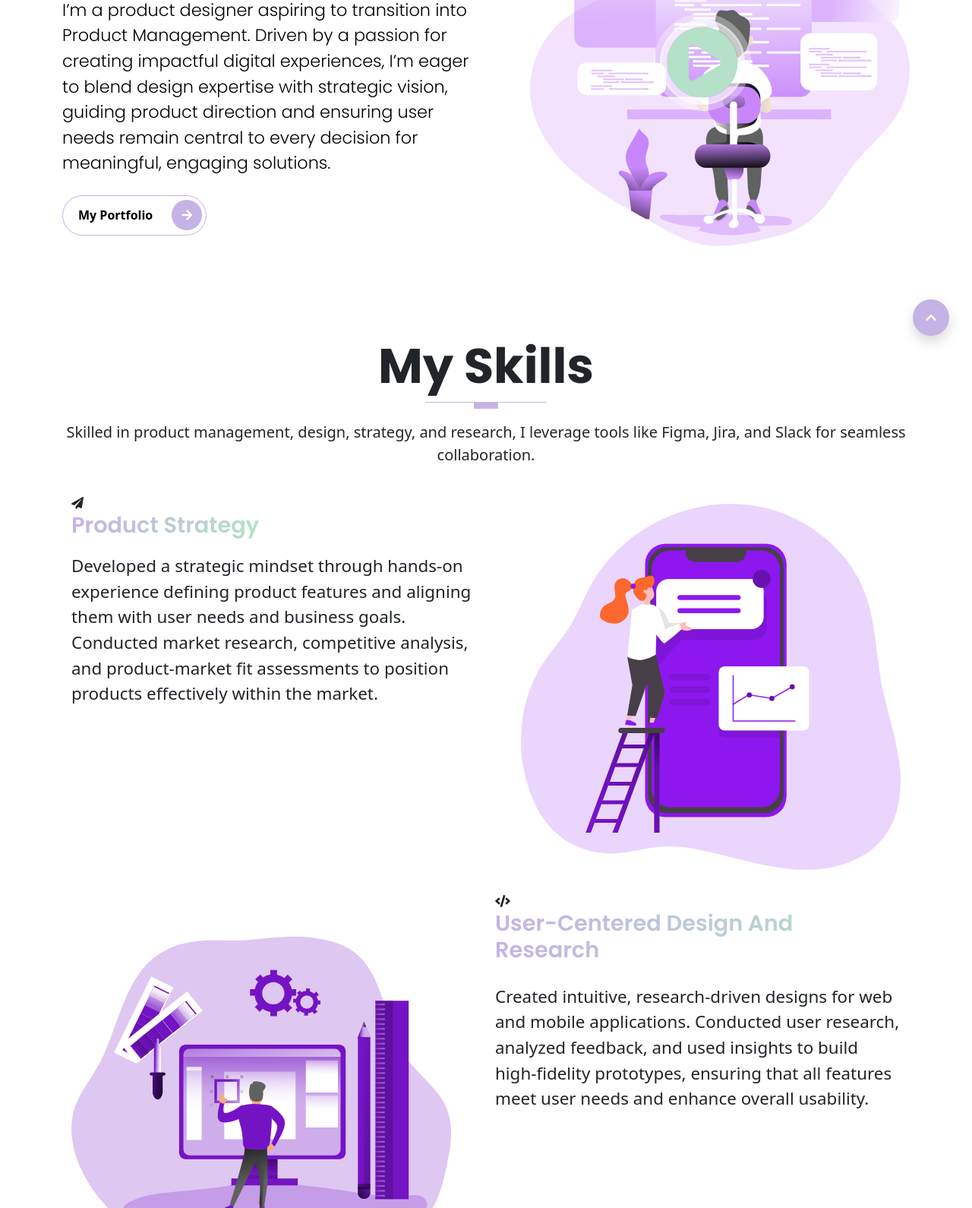
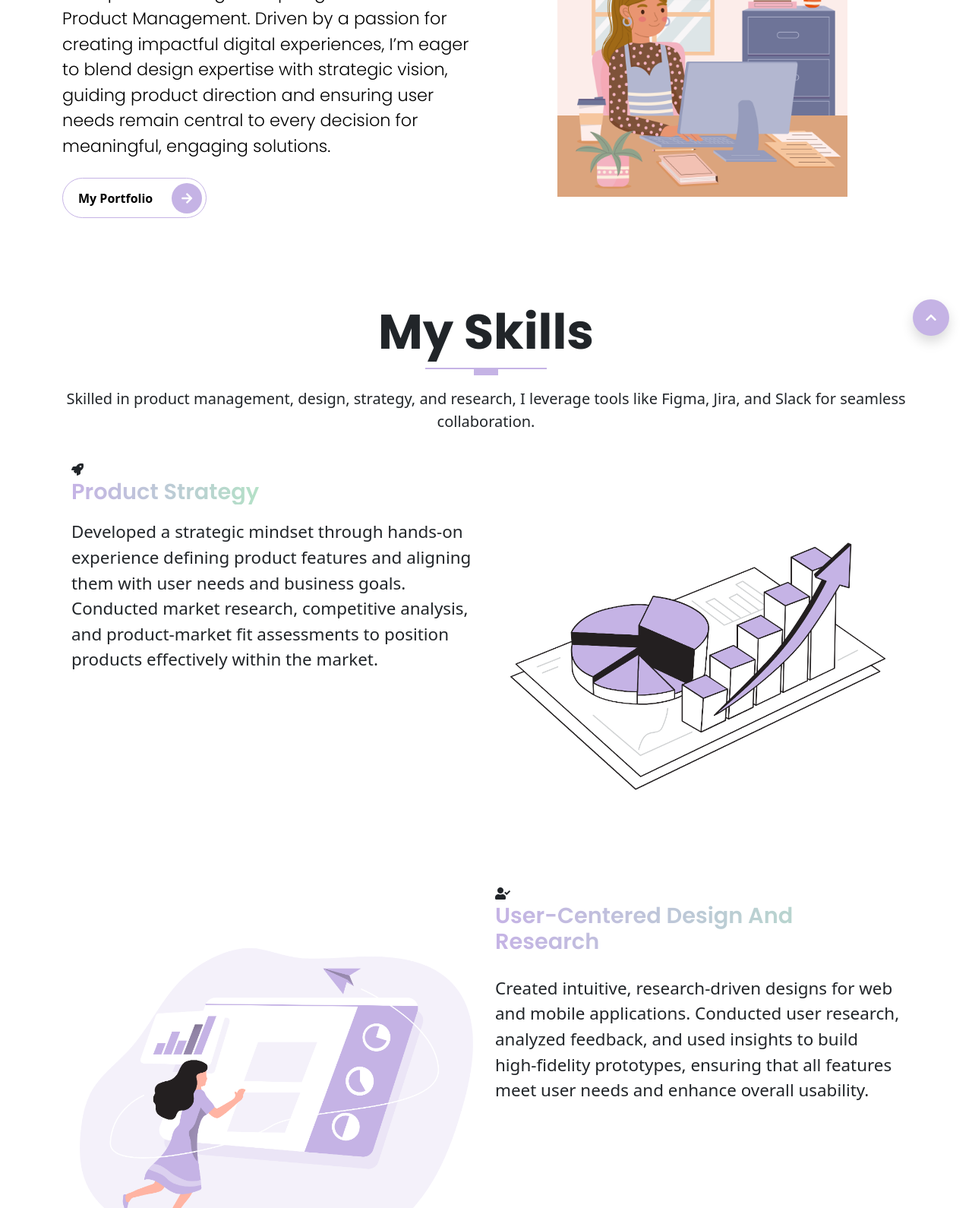
Before and after one commit to Paridhi-31/portfolio, a website: page index.html in a window 1280 px wide. Shown: the part 328-1918 px from the top of the page at 76% size. Drawn offline with nearby package versions, Linux system fonts and the light colour scheme.

Commit message:
HOME IMAGES DONE!

```diff
--- a/index.html
+++ b/index.html
@@ -18,7 +18,7 @@
 <nav class="navbar navbar-expand-lg navbar-light menu shadow fixed-top">
     <div class="container">
       <a class="navbar-brand" href="index.html">
-        <img src="images/logo.png" alt="logo image" style="height: 50px; width: auto;" class="logo">
+        <img src="images/logo.png" alt="logo image" style="height: 44px; width: auto;" class="logo">
       </a>
       <button class="navbar-toggler" type="button" data-bs-toggle="collapse" data-bs-target="#navbarNav" aria-controls="navbarNav" aria-expanded="false" aria-label="Toggle navigation">
         <span class="navbar-toggler-icon"></span>
@@ -61,17 +61,10 @@
         </button>
       </a>
       </div>
-      <!-- START THE CONTENT FOR THE VIDEO -->
-      <div class="col-md-6 intros text-end">
-        <div class="video-box">
-          <img src="images/arts/intro-section-illustration.png" alt="video illutration" class="img-fluid">
-          <a href="#" class="glightbox position-absolute top-50 start-50 translate-middle">
-            <span>
-              <i class="fas fa-play-circle"></i>
-            </span>
-            <span class="border-animation border-animation--border-1"></span>
-            <span class="border-animation border-animation--border-2"></span>
-          </a>
+      <!-- START THE CONTENT FOR THE IMAGE -->
+      <div class="col-md-6 intros text-end text-center mt-3">
+        <div class="into-pic">
+          <img src="images/home/intro.jpg" alt="intro illutration" class="img-fluid" style="max-width: 70%; height: auto;">
         </div>
       </div>
     </div>
@@ -99,7 +92,7 @@
     <div class="row">
       <div class="col-lg-6 col-md-6 col-sm-12 col-xs-12 services mt-4">
         <div class="services__content">
-          <div class="icon d-block fas fa-paper-plane"></div>
+          <div class="icon d-block fas fa-rocket"></div>
           <h3 class="display-3--title mt-1 mb-0">Product Strategy</h3>
           <p class="display-2--description lh-base">
             Developed a strategic mindset through hands-on experience defining product features and aligning
@@ -110,7 +103,7 @@
       </div>
       <div class="col-lg-6 col-md-6 col-sm-12 col-xs-12 services mt-4 text-end">
         <div class="services__pic">
-          <img src="images/services/service-1.png" alt="marketing illustration" class="img-fluid">
+          <img src="images/home/product _strategy.png" alt="product strategy illustration" class="img-fluid">
         </div>
       </div>
     </div>
@@ -118,12 +111,12 @@
     <div class="row">
       <div class="col-lg-6 col-md-6 col-sm-12 col-xs-12 services mt-4 text-start">
         <div class="services__pic">
-          <img src="images/services/service-2.png" alt="web development illustration" class="img-fluid">
+          <img src="images/home/user_centered_design.png" alt="User-Centered Design illustration" class="img-fluid">
         </div>
       </div>
       <div class="col-lg-6 col-md-6 col-sm-12 col-xs-12 services mt-4">
         <div class="services__content">
-          <div class="icon d-block fas fa-code"></div>
+          <div class="icon d-block fas fa-user-check"></div>
           <h3 class="display-3--title mt-1">User-Centered Design and Research</h3>
           <p class="display-2--description lh-base">
             Created intuitive, research-driven designs for web and mobile applications. Conducted user research, analyzed feedback,
@@ -137,7 +130,7 @@
     <div class="row">
       <div class="col-lg-6 col-md-6 col-sm-12 col-xs-12 services mt-4">
         <div class="services__content">
-          <div class="icon d-block fas fa-paper-plane"></div>
+          <div class="icon d-block fas fa-tasks"></div>
           <h3 class="display-3--title mt-1">Product Roadmapping and Prioritization</h3>
           <p class="display-2--description lh-base">
             Organized and prioritized product features, aligning development tasks with strategic objectives and user expectations.
@@ -147,7 +140,7 @@
       </div>
       <div class="col-lg-6 col-md-6 col-sm-12 col-xs-12 services mt-4 text-end">
         <div class="services__pic">
-          <img src="images/services/service-3.png" alt="marketing illustration" class="img-fluid">
+          <img src="images/home/product_roadmap.png" alt="Product Roadmapping illustration" class="img-fluid">
         </div>
       </div>
     </div>
@@ -155,17 +148,17 @@
     <div class="row">
       <div class="col-lg-6 col-md-6 col-sm-12 col-xs-12 services mt-4 text-start">
         <div class="services__pic">
-          <img src="images/services/service-2.png" alt="web development illustration" class="img-fluid">
+          <img src="images/home/analysis.png" alt="Market Research illustration" class="img-fluid">
         </div>
       </div>
       <div class="col-lg-6 col-md-6 col-sm-12 col-xs-12 services mt-4">
         <div class="services__content">
-          <div class="icon d-block fas fa-code"></div>
+          <div class="icon d-block fas fa-chart-line"></div>
           <h3 class="display-3--title mt-1">Market Research and Analysis</h3>
           <p class="display-2--description lh-base">
-            Experienced in analyzing market trends, competitor offerings, and customer needs. Used insights from tools like
-            Google Analytics and SEMrush to support strategic decision-making, refine product positioning, and identify new
-            opportunities for growth.
+            Actively learning and developing market research skills to understand trends, competitor strategies, and user needs.
+            Working toward a solid foundation in analysis techniques that will support strategic product decisions and growth
+            identification.
           </p>
         </div>
       </div>
@@ -174,7 +167,7 @@
     <div class="row">
       <div class="col-lg-6 col-md-6 col-sm-12 col-xs-12 services mt-4">
         <div class="services__content">
-          <div class="icon d-block fas fa-paper-plane"></div>
+          <div class="icon d-block fas fa-users"></div>
           <h3 class="display-3--title mt-1">Communication and Collaboration</h3>
           <p class="display-2--description lh-base">
             Facilitated clear, concise communication across design, engineering, and marketing teams to ensure alignment on
@@ -185,7 +178,7 @@
       </div>
       <div class="col-lg-6 col-md-6 col-sm-12 col-xs-12 services mt-4 text-end">
         <div class="services__pic">
-          <img src="images/services/service-3.png" alt="marketing illustration" class="img-fluid">
+          <img src="images/home/communication.png" alt="Communication illustration" class="img-fluid">
         </div>
       </div>
     </div>
@@ -200,7 +193,7 @@
 
 <section id="portfolio" class="portfolio">
   <div class="container">
-    <div class="row text-center mt-5">
+    <div class="row text-center mt-0">
       <h1 class="display-3 fw-bold text-capitalize">Latest work</h1>
       <div class="heading-line"></div>
       <p class="lead">
--- a/scss/sections/_intro-section.scss
+++ b/scss/sections/_intro-section.scss
@@ -7,45 +7,3 @@
     width: 100%;
     height: 100%;
 }
-
-.intros {
-
-
-    .video-box {
-        position: relative;
-
-
-        a {
-            // @include absoluteCenter;
-
-            span {
-
-
-                i {
-
-                    font-size: 6rem;
-                    color: $secondary;
-
-                }
-            }
-        }
-    }
-}
-
-.border-animation {
-    position: absolute;
-    top: 0;
-    left: 0;
-    width: 6rem;
-    height: 6rem;
-    border: 0.55rem solid $white;
-    border-radius: 50%;
-    animation: pulse-border 1.5s linear infinite;
-
-    &--border-1 {
-        animation-delay: 1s;
-    }
-    &--border-2 {
-        animation-delay: 1.5s;
-    }
-}
```
Also changed, not shown: images/arts/intro-section-illustration.png (deleted), images/home/analysis.png (added), images/home/communication.png (added), images/home/intro.jpg (added), images/home/product _strategy.png (added), images/home/product_roadmap.png (added), images/home/user_centered_design.png (added), images/services/service-1.png (deleted), images/services/service-2.png (deleted), images/services/service-3.png (deleted).
